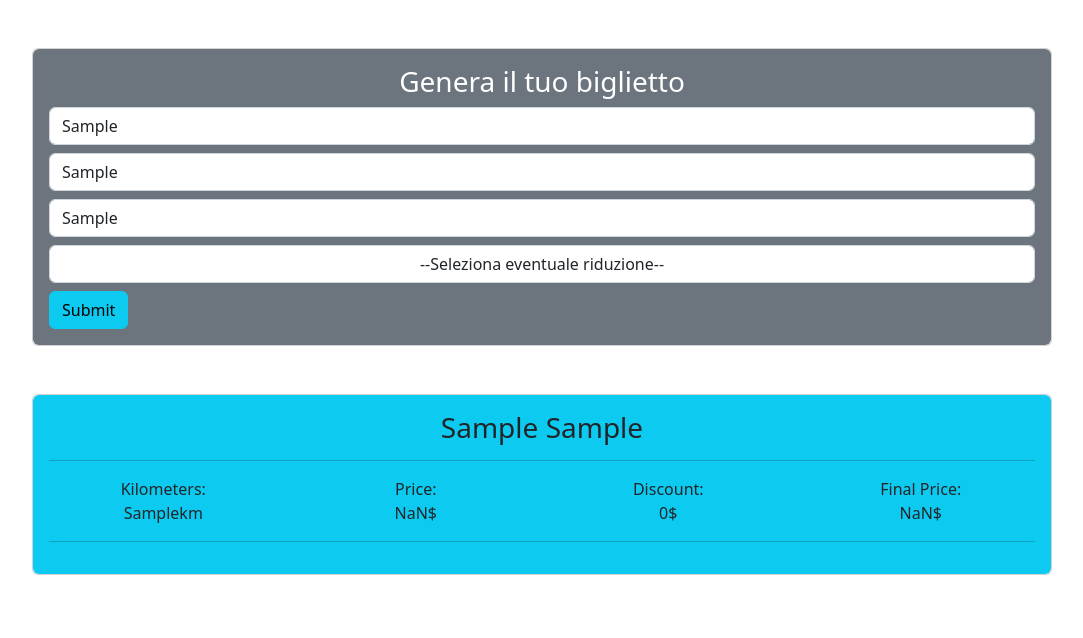
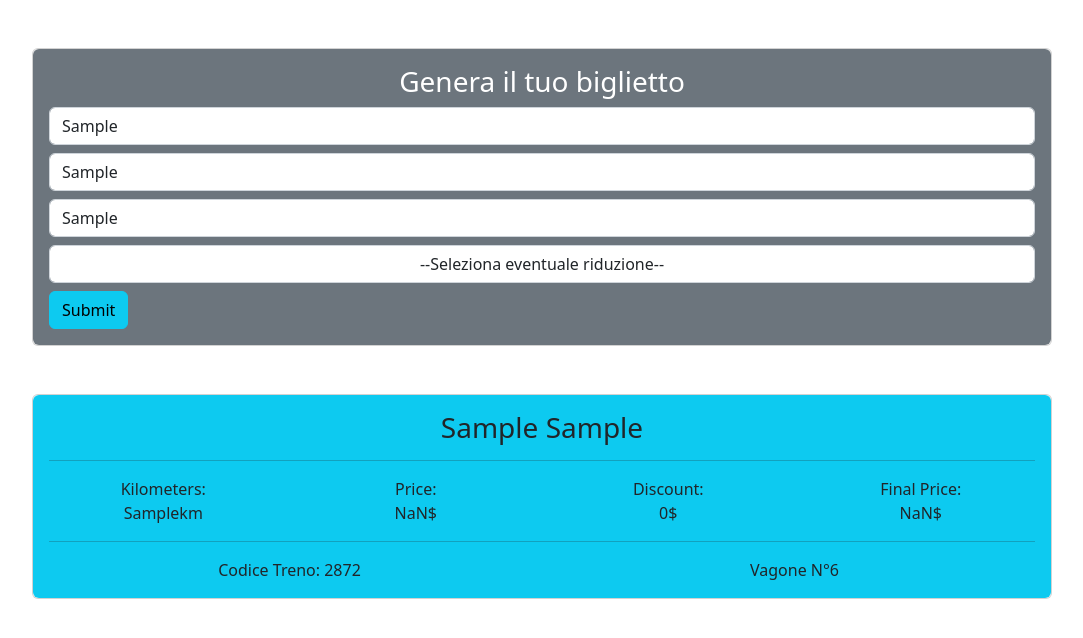
Before and after one commit to gautr0n/js-biglietto-treno-form, a plain HTML site: page index.html in a window 1280 px wide. Both pictures are taken after typing "Sample", "Sample", "Sample" into the empty fields and a click on the button "Submit". Shown: the whole page, without its empty margins (98-1181 px from the left). Drawn offline with nearby package versions, Linux system fonts and the light colour scheme.

Commit message:
aggiunta vagone e codice treno

```diff
--- a/index.html
+++ b/index.html
@@ -58,6 +58,9 @@
                         <div class="col">
                             <div class="text-center" id="trainCode"></div>
                         </div>
+                        <div class="col">
+                            <div class="text-center" id="wagon"></div>
+                        </div>
                     </div>
                 </div>
             </div>
--- a/js/script.js
+++ b/js/script.js
@@ -41,17 +41,27 @@ submit.addEventListener('click', function(){
         console.log(ticketCost);
     }
 
+    //3.5 calcolo vagone e numero treno
+    let trainCodeNumber = Math.floor(Math.random() * 2000 + 1000);
+    console.log(trainCodeNumber);
+    let wagonNumber = Math.floor(Math.random() * 10 + 1);
+    console.log(wagonNumber);
+
     //4 stampare tutto a video
     const nameSurname = document.getElementById('nameSurname');
     const kilometers = document.getElementById('kilometers');
     const price = document.getElementById('price');
     const discount = document.getElementById('discount');
     const finalPrice = document.getElementById('finalPrice');
+    const trainCode = document.getElementById('trainCode');
+    const wagon = document.getElementById('wagon');
 
     nameSurname.innerText = `${takeName} ${takeSurname}`;
     kilometers.innerText = `${takeTotalKilometers}km`;
     price.innerText = `${ticketCost}$`;
     discount.innerText = `${discountAmmount}$`;
     finalPrice.innerText = `${ticketDiscounted}$`;
+    trainCode.innerText = `Codice Treno: ${trainCodeNumber}`;
+    wagon.innerText = `Vagone N°${wagonNumber}`;
 
 });
```
